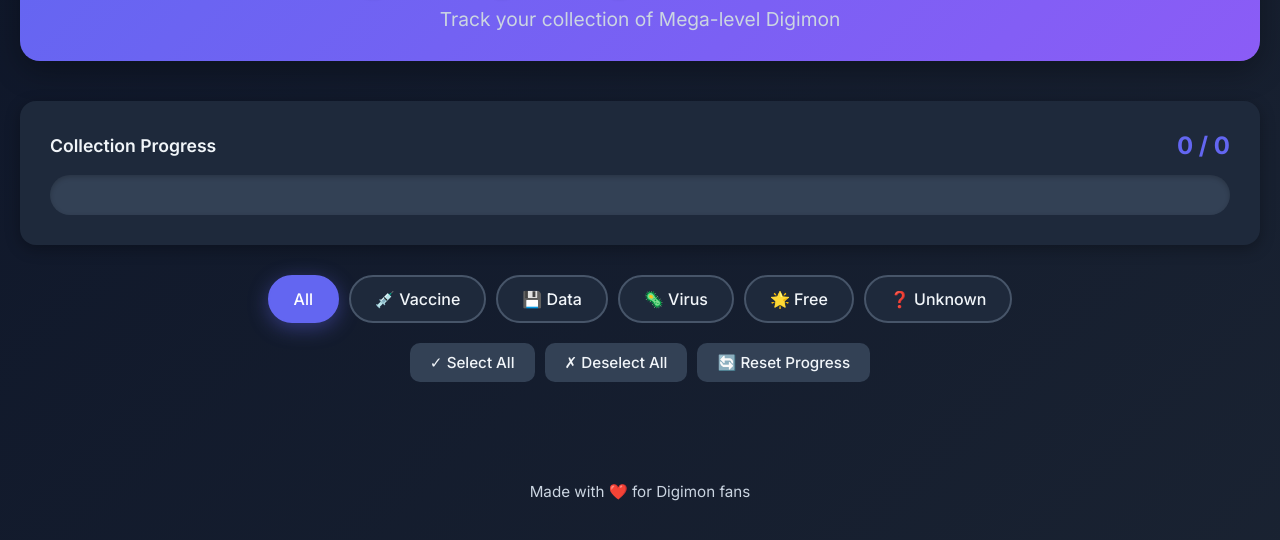
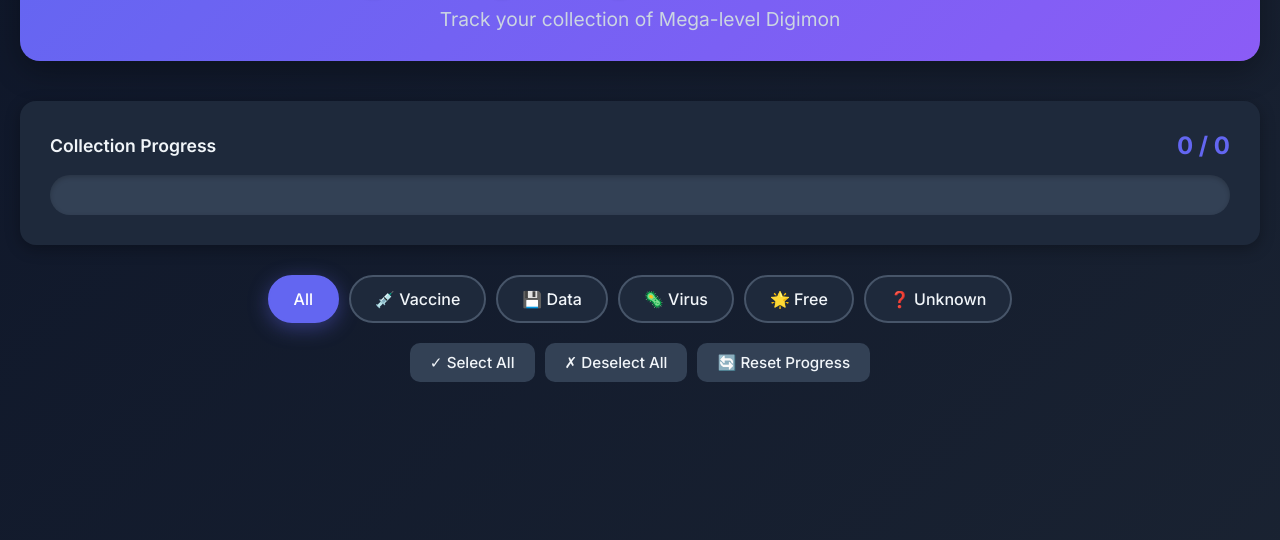
Before and after one commit to Mcateer-ctrl/digimontimestrangertracker, a website: page public/index.html in a window 1280 px wide. Shown: the part 112-652 px from the top of the page. Drawn offline with Linux system fonts and the light colour scheme; no server answers.

Commit message:
Remove footer text from index.html
Removed the footer text for Digimon fans.

```diff
--- a/public/index.html
+++ b/public/index.html
@@ -48,7 +48,7 @@
         </div>
 
         <footer class="footer">
-            <p>Made with ❤️ for Digimon fans</p>
+            <p></p>
         </footer>
     </div>
 
```
